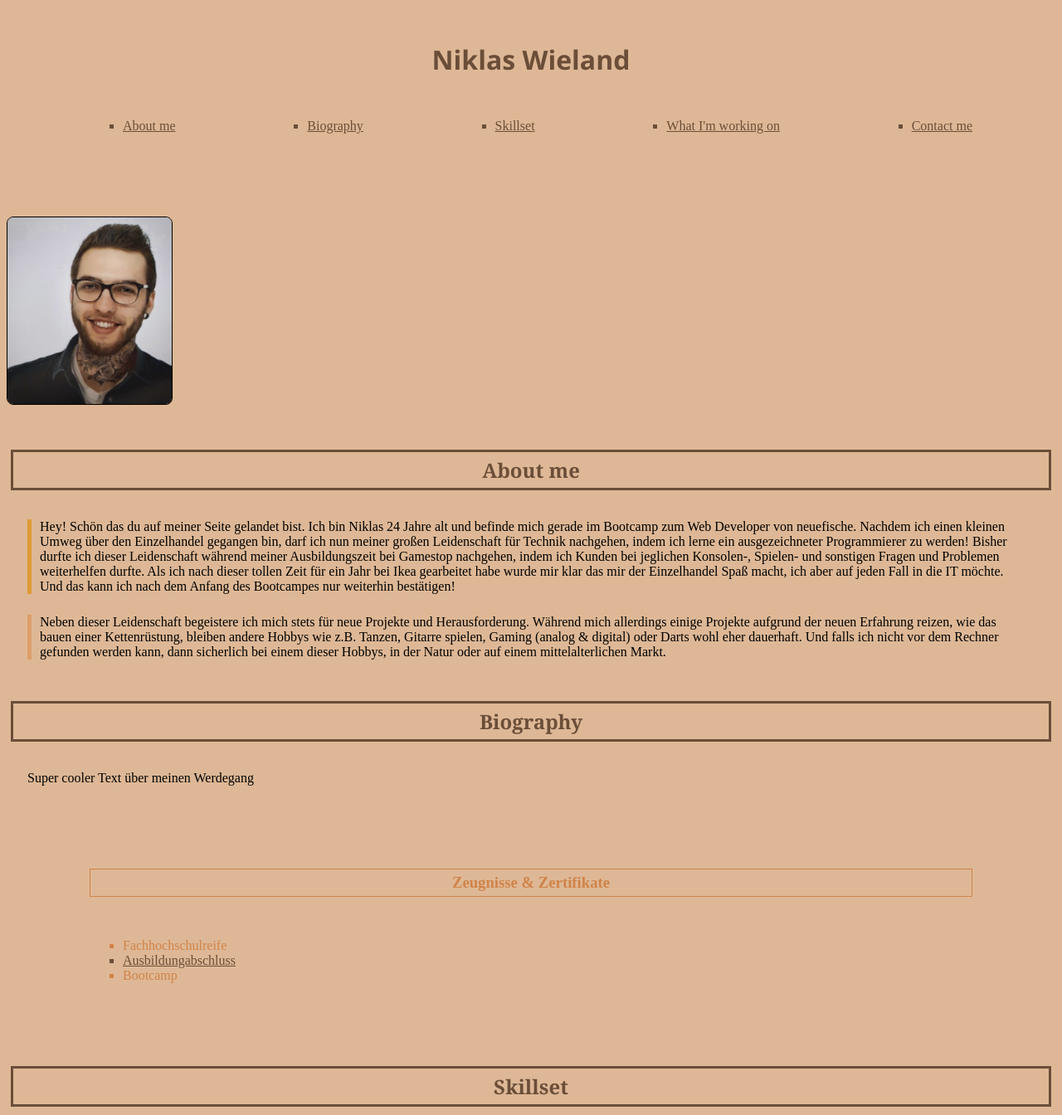
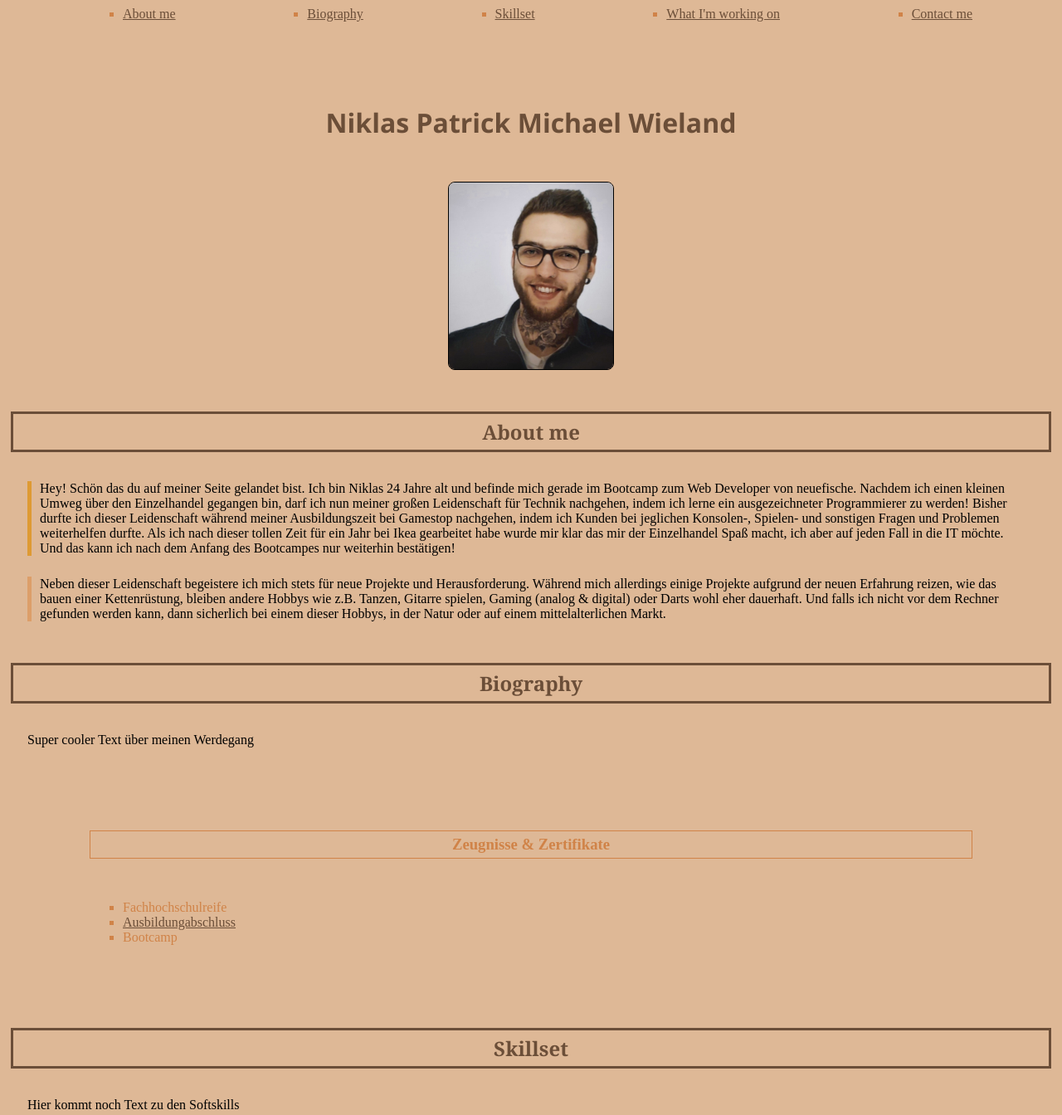
Before and after one commit to Airglow98/my-personal-website, a plain HTML site: page index.html in a window 1280 px wide. Shown: the top 1344 px of the page at 83% size. Drawn offline with Linux system fonts and the light colour scheme.

Commit message:
add zeugniss

```diff
--- a/index.html
+++ b/index.html
@@ -11,21 +11,23 @@
   </head>
 
   <header>
-    <h1>Niklas Wieland</h1>
     <nav>
       <ul>
-        <a href="#About-me"> <li>About me</li></a>
-        <a href="#Biography"><li>Biography</li></a>
-        <a href="#Skillset"><li>Skillset</li></a>
-        <a href="#My-Work"><li>What I'm working on</li></a>
-        <a href="#Contact-me"><li>Contact me</li></a>
+        <li><a href="#About-me">About me</a></li>
+        <li><a href="#Biography">Biography</a></li>
+        <li><a href="#Skillset">Skillset</a></li>
+        <li><a href="#My-Work">What I'm working on</a></li>
+        <li><a href="#Contact-me">Contact me</a></li>
       </ul>
     </nav>
   </header>
 
   <body>
+    <h1>Niklas Patrick Michael Wieland</h1>
     <section id="About-me">
-      <img src="images/Bild.jpg" alt="Picture of me" class="Ich" />
+      <figure class="meinbild">
+        <img src="images/Bild.jpg" alt="Picture of me" class="Ich" />
+      </figure>
       <h2>About me</h2>
       <p class="intro">
         Hey! Schön das du auf meiner Seite gelandet bist. Ich bin Niklas 24
@@ -57,10 +59,13 @@
       <p>Super cooler Text über meinen Werdegang</p>
       <h3>Zeugnisse & Zertifikate</h3>
       <ul class="Zeugnisse">
-        <li>Fachhochschulreife</li>
-        <a href="images/IHK.png" target="_blank"
-          ><li>Ausbildungabschluss</li></a
-        >
+        <li>
+          <a href="images/Erwerb-Fachhochschulreife.png" target="_blank"></a>
+          Fachhochschulreife
+        </li>
+        <li>
+          <a href="images/IHK.png" target="_blank">Ausbildungabschluss</a>
+        </li>
         <li>Bootcamp</li>
       </ul>
     </section>
--- a/styles.css
+++ b/styles.css
@@ -44,7 +44,7 @@ a {
 
 a:hover {
   color: rgb(237, 227, 199);
-  background-color: black; /* warum verändert sich nichts*/
+  background-color: black;
 }
 
 a:visited {
@@ -78,6 +78,7 @@ nav > ul {
   display: flex;
   flex-direction: row;
   justify-content: space-between;
+  flex-wrap: wrap;
 }
 
 .meinbild {
```
Also changed, not shown: images/Erwerb-Fachhochschulreife.png (added).
